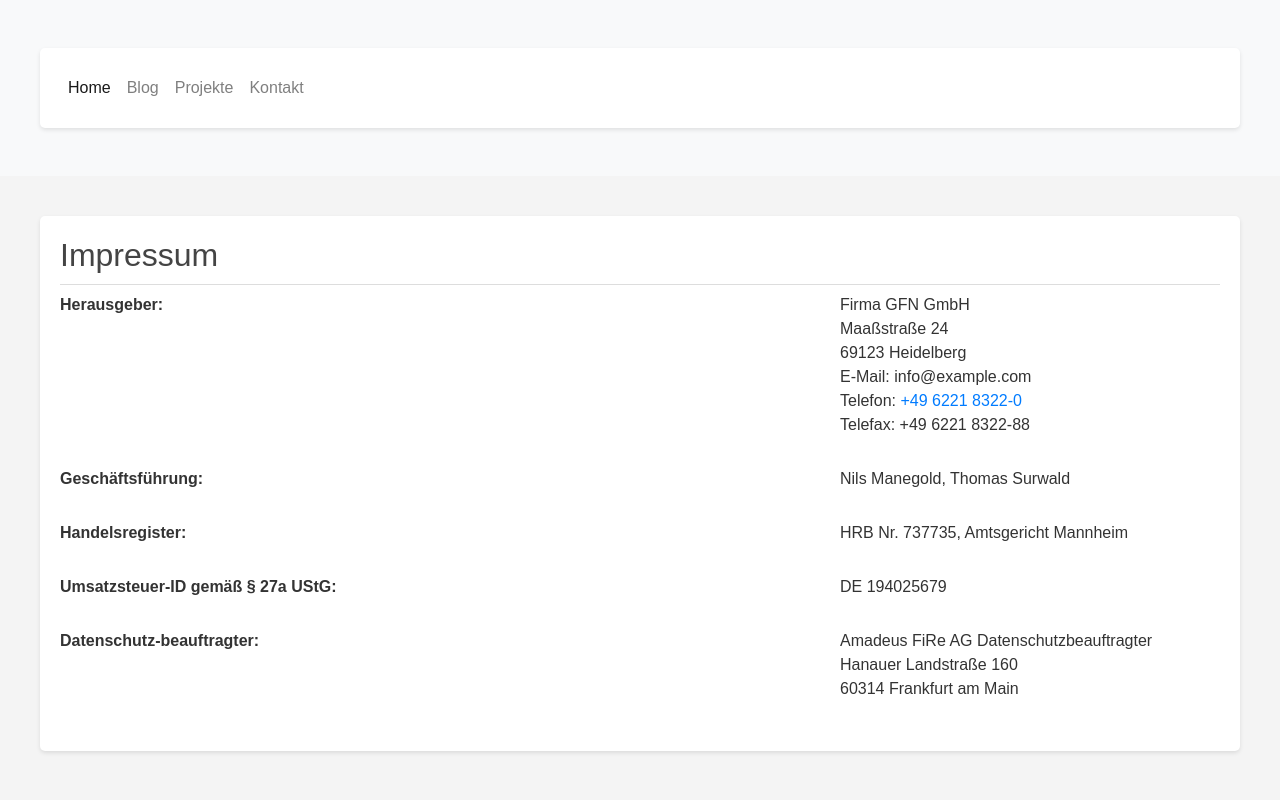
After one commit to koihoz/Project_Portfolio_25.09, a PHP site: page /impressum.php in a window 1280 px wide. The commit adds this page. Run offline with PHP 8.4, Linux system fonts and the light colour scheme.

Commit message:
added some changes

```diff
--- /dev/null
+++ b/impressum.php
@@ -0,0 +1,111 @@
+<!DOCTYPE html>
+<html lang="de">
+<head>
+    <meta charset="UTF-8">
+    <meta name="viewport" content="width=device-width, initial-scale=1.0">
+    <title>Impressum</title>
+    <link rel="stylesheet" href="https://stackpath.bootstrapcdn.com/bootstrap/4.1.3/css/bootstrap.min.css">
+    <style>
+body {
+    font-family: Arial, sans-serif;
+    background-color: #f4f4f4;
+    color: #333;
+    margin: 0;
+    padding: 0;
+    }
+
+.container  {
+    background-color: #fff;
+    padding: 20px;
+    max-width: 1200px;
+    margin: 40px auto;
+    box-shadow: 0 2px 4px rgba(0, 0, 0, 0.1);
+    border-radius: 5px;
+}
+
+.legal-content h2 {
+    color: #444;
+    border-bottom: 1px solid #ddd;
+    padding-bottom: 10px;
+    margin-top: 0;
+}
+
+.legal-content p {
+    color: #555;
+    line-height: 1.6;
+    margin-bottom: 20px;
+}
+
+.legal-content_info {
+    display: flex;
+    margin-bottom: 30px;
+}
+
+.title {
+    flex: 2;
+    padding-right: 20px;
+}
+
+span {
+    flex: 1;
+}
+
+    </style>
+</head>
+<body>
+
+    <!-- Navigationsmenü -->
+
+    <nav class="navbar navbar-expand-lg navbar-light bg-light">
+    <div class="container">
+        <button class="navbar-toggler" type="button" data-toggle="collapse" data-target="#navbarMenu">
+            <span class="navbar-toggler-icon"></span>
+        </button>
+        <div class="collapse navbar-collapse" id="navbarMenu">
+            <ul class="navbar-nav">
+                <li><a class="nav-link active" href="index.php">Home</a></li>
+                <li><a class="nav-link" href="seiten/blog.html">Blog</a></li>
+                <li><a class="nav-link" href="seiten/projekte.html">Projekte</a></li>
+                <li><a class="nav-link" href="seiten/kontakt.html">Kontakt</a></li>
+            </ul>
+        </div>
+    </div>
+    </nav>
+
+    <div class="legal-content container">
+            <h2>Impressum</h2>
+            <div class="legal-content_info">
+                <b class="title">Herausgeber:</b>
+                <span>Firma GFN GmbH <br> Maaßstraße 24<br> 69123 Heidelberg<br> E-Mail: info@example.com <br> Telefon: <a href="tel:+49 6221 8322-0">+49 6221 8322-0</a> <br>
+                    Telefax: +49 6221 8322-88 </span>
+
+            </div>
+
+            <div class="legal-content_info">
+                <b class="title">Geschäftsführung:</b>
+                <span>Nils Manegold, Thomas Surwald</span>
+            </div>
+
+            <div class="legal-content_info">
+                <b class="title">Handelsregister:</b>
+                <span>HRB Nr. 737735, Amtsgericht Mannheim</span>
+            </div>
+
+            <div class="legal-content_info">
+                <b class="title">Umsatzsteuer-ID gemäß § 27a UStG:</b>
+                <span>DE 194025679</span>
+            </div>
+
+            <div class="legal-content_info">
+                <b class="title">Datenschutz-beauftragter:</b>
+                <span>Amadeus FiRe AG Datenschutzbeauftragter <br>
+                    Hanauer Landstraße 160 <br>
+                    60314 Frankfurt am Main</span>
+            </div>
+
+
+        </div>
+
+
+</body>
+</html>
```
Also changed, not shown: index.php (+3 -63 lines), process_form.php (+56 -1 lines).
